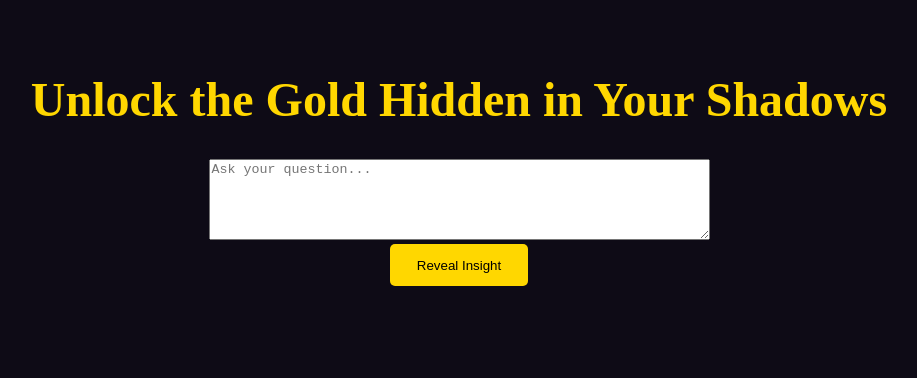
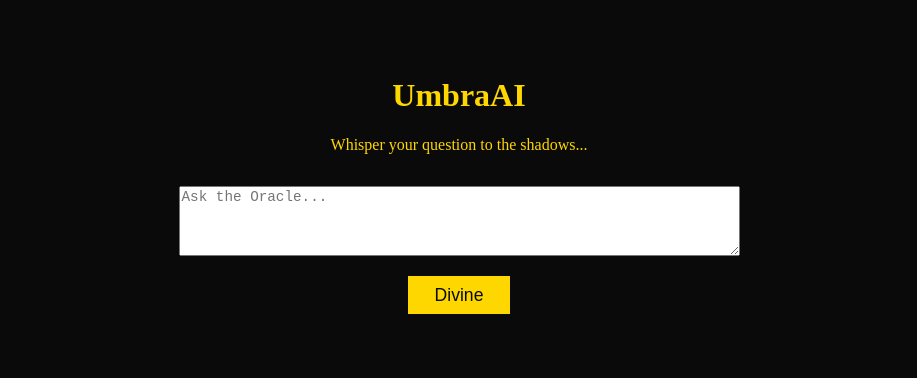
Before and after one commit to johnnydirtydog/Alchemy-tarot, a website: page index.html in a window 1280 px wide. Shown: the whole page, without its empty margins (181-1098 px from the left). Drawn offline with Linux system fonts and the light colour scheme.

Commit message:
Add files via upload

```diff
--- a/index.html
+++ b/index.html
@@ -1,14 +1,15 @@
 <!DOCTYPE html>
 <html>
 <head>
-    <title>TarotGoldAI</title>
-    <link rel="stylesheet" href="style.css">
+  <title>UmbraAI - Shadow Oracle</title>
+  <link rel="stylesheet" href="style.css">
 </head>
 <body>
-    <h1>Unlock the Gold Hidden in Your Shadows</h1>
-    <textarea id="chatbox" rows="5" cols="60" placeholder="Ask your question..."></textarea><br>
-    <button id="send">Reveal Insight</button>
-    <p id="output"></p>
-    <script src="scripts/chatbot.js"></script>
+  <h1>UmbraAI</h1>
+  <p>Whisper your question to the shadows...</p>
+  <textarea id="chatbox" rows="4" cols="60" placeholder="Ask the Oracle..."></textarea><br>
+  <button id="send">Divine</button>
+  <pre id="output"></pre>
+  <script src="scripts/chatbot.js"></script>
 </body>
 </html>
--- a/style.css
+++ b/style.css
@@ -1,21 +1,18 @@
 body {
-    background-color: #0e0b16;
-    color: #fdf6e3;
-    font-family: 'Cinzel', serif;
-    background-image: url('assets/tarot-bg.png');
-    background-size: cover;
-    text-align: center;
-    padding: 2rem;
+  background-color: #0a0a0a;
+  color: #ffd700;
+  font-family: 'Cinzel', serif;
+  text-align: center;
+  padding: 3rem;
 }
-h1 {
-    color: gold;
-    font-size: 3em;
+textarea, button {
+  margin-top: 1rem;
+  font-size: 1.1em;
 }
 button {
-    background: gold;
-    color: #000;
-    padding: 1em 2em;
-    border: none;
-    border-radius: 5px;
-    cursor: pointer;
+  background: #ffd700;
+  border: none;
+  padding: 0.5em 1.5em;
+  cursor: pointer;
+  color: #0a0a0a;
 }
```
Also changed, not shown: chatbot.js (+5 -5 lines), umbra-proxy.js (added, +23 -0 lines).
